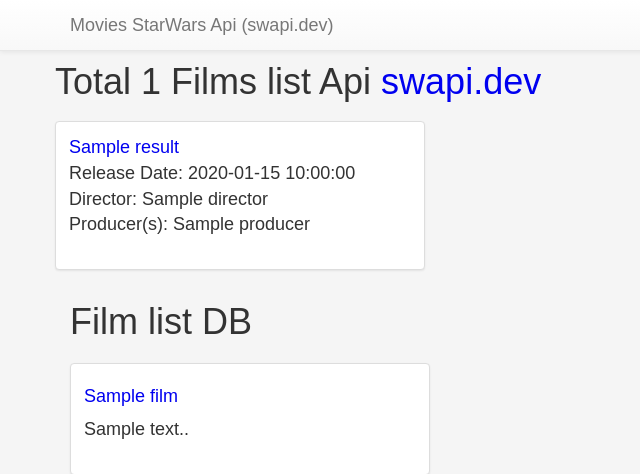
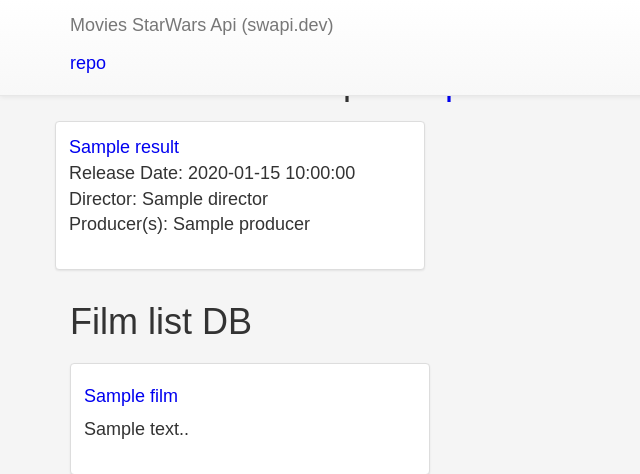
Before and after one commit to ricaza81/moviesapp, a Symfony app: template templates/lucky/number.html.twig in a window 1280 px wide. Shown: the top 474 px of the page, without its empty margins (0-640 px from the left). Run offline with Twig, Linux system fonts and the light colour scheme; the template is opened without the code that fills it: most values are stand-ins (such as "Sample title", 1, 10 or a date in 2020); some libraries are stand-ins or nearby versions.

Commit message:
migrations-2

```diff
--- a/templates/base.html.twig
+++ b/templates/base.html.twig
@@ -34,6 +34,7 @@
             <span class="icon-bar"></span>
           </button>
           <a class="navbar-brand" href="/symfonymovies/public">Movies StarWars Api (swapi.dev)</a>
+          <p><a href="https://github.com/ricaza81/moviesapp" target="_blank">repo</a></p>
         </div>
         <div id="navbar" class="collapse navbar-collapse">
           <ul class="nav navbar-nav">
```
